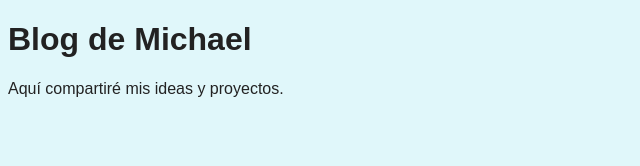
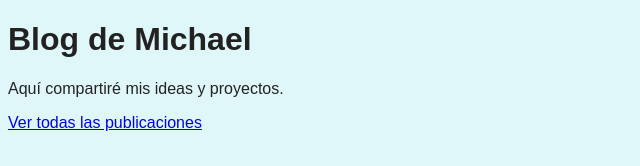
Before and after one commit to altedante4-cyber/my-personal-blog, a plain HTML site: page index.html in a window 1280 px wide. Shown: the whole page, without its empty margins (0-640 px from the left). Drawn offline with Linux system fonts and the light colour scheme.

Commit message:
feat: Crear página de archivo y enlazar desde la portada

```diff
--- a/index.html
+++ b/index.html
@@ -1 +1 @@
-<!DOCTYPE html><html lang="es"><head><meta charset="UTF-8"><title>Mi Blog Personal</title><link rel="stylesheet" href="style.css"></head><body><h1>Blog de Michael</h1><p>Aquí compartiré mis ideas y proyectos.</p></body></html>
+<!DOCTYPE html><html lang="es"><head><meta charset="UTF-8"><title>Mi Blog Personal</title><link rel="stylesheet" href="style.css"></head><body><h1>Blog de Michael</h1><p>Aquí compartiré mis ideas y proyectos.</p><p><a href="archive.html">Ver todas las publicaciones</a></p></body></html>
```
Also changed, not shown: archive.html (added, +1 -0 lines).
